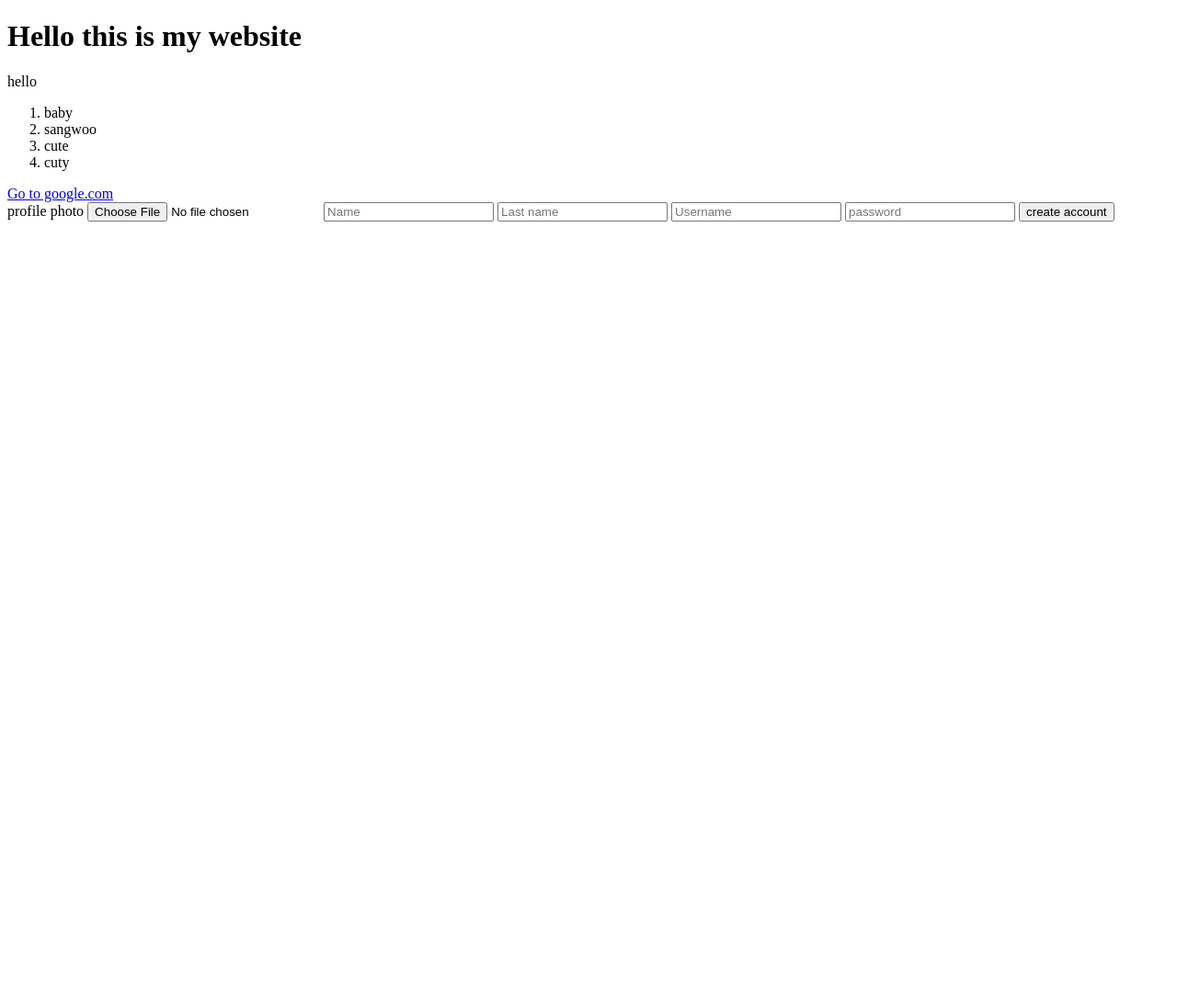
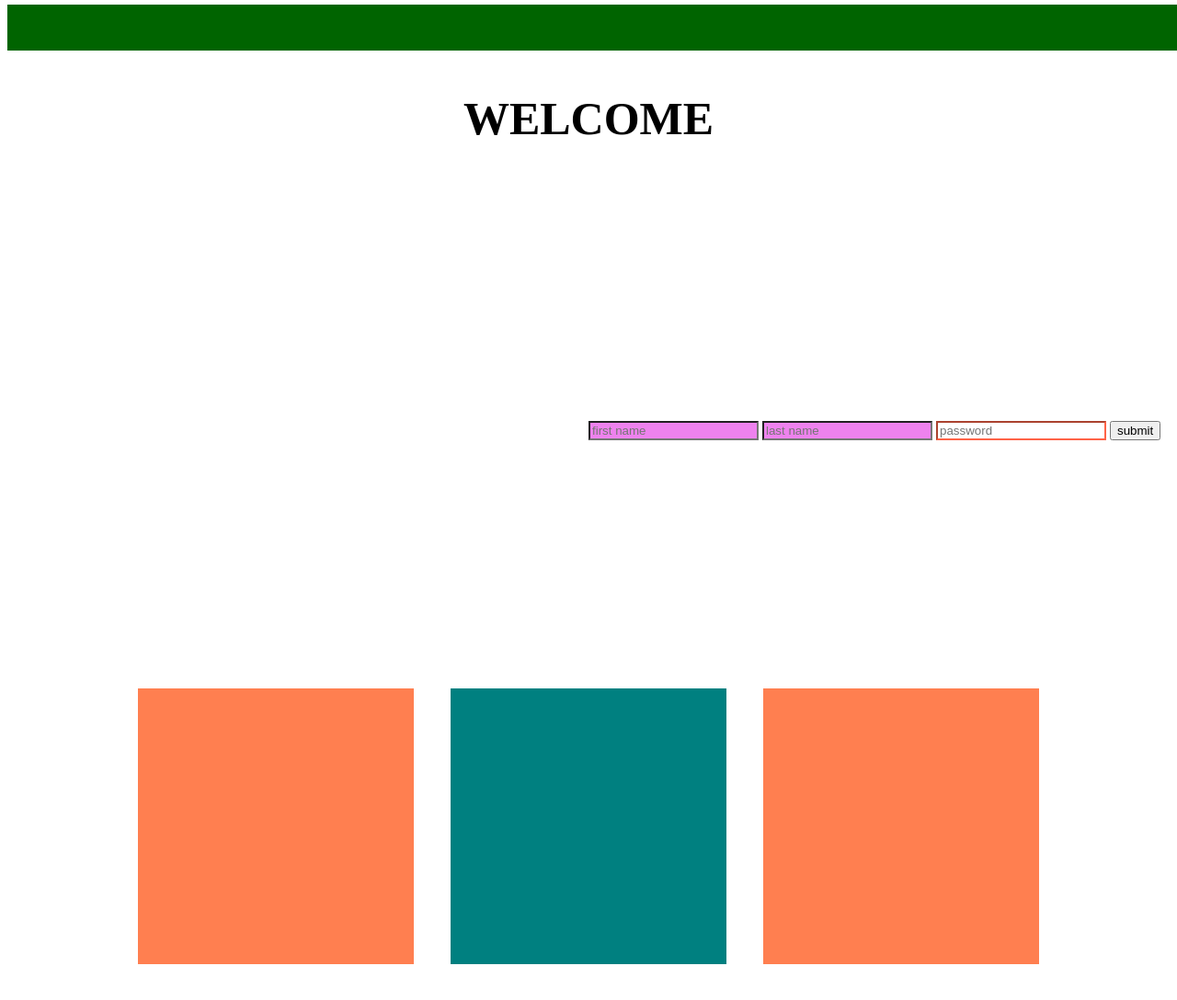
Before and after one commit to lorraine98/Working-crew, a plain HTML site: page home.html in a window 1280 px wide. Shown: the top 1088 px of the page at 92% size. Before the commit the page ends 800 px from the top, so only its background shows below. Drawn offline with Linux system fonts and the light colour scheme.

Commit message:
Renew homepage

```diff
--- a/home.html
+++ b/home.html
@@ -7,27 +7,76 @@
       href="https://nomadcoders.co/m.png"
     />
     <title>Home-Hyosung</title>
+    <link href="style.css" rel="stylesheet" />
     <meta charset="utf-8" />
     <meta name="description" content="Way to go to baby's google" />
+    <style>
+      .container {
+        height: 200vh;
+        display: flex;
+        justify-content: center;
+        align-items: center;
+        margin: 20px;
+        flex-wrap: wrap;
+      }
+      .rect {
+        width: 300px;
+        height: 300px;
+        background-color: coral;
+        margin: 20px;
+      }
+      #second {
+        background-color: darkgreen;
+        position: fixed;
+        height: 50px;
+        width: 100%;
+        top: 5px;
+      }
+      .rect:nth-child(even) {
+        background-color: teal;
+      }
+      form {
+        margin-top: 300px;
+        margin-left: 50%;
+      }
+      input:required {
+        border-color: tomato;
+      }
+      input[placeholder~="name"] {
+        background-color: violet;
+      }
+      button:hover {
+        background-color: violet;
+      }
+      h1 {
+        font-size: 50px;
+        text-align: center;
+        margin: 100px;
+        transition: color 3s ease-in-out;
+      }
+      h1:hover {
+        color: goldenrod;
+      }
+    </style>
   </head>
   <body>
-    <h1>Hello this is my website</h1>
-    hello
-    <ol>
-      <li>baby</li>
-      <li>sangwoo</li>
-      <li>cute</li>
-      <li>cuty</li>
-    </ol>
-    <a href="https://www.google.com" target="_blank">Go to google.com</a>
+    <h1>
+      WELCOME
+    </h1>
     <form>
-      <label for="profile">profile photo</label>
-      <input id="profile" type="file" accept=".jpg" />
-      <input required placeholder="Name" type="text" />
-      <input required placeholder="Last name" type="text" />
-      <input required placeholder="Username" type="text" />
-      <input required placeholder="password" type="password" />
-      <input type="submit" value="create account" />
+      <input type="text" placeholder="first name" />
+      <input type="text" placeholder="last name" />
+      <input type="password" required placeholder="password" />
+      <button>submit</button>
     </form>
+    <div id="second"></div>
+    <div class="container">
+      <div class="rect"></div>
+      <div class="rect"></div>
+      <div class="rect"></div>
+      <div class="rect"></div>
+      <div class="rect"></div>
+      <div class="rect"></div>
+    </div>
   </body>
 </html>
```
